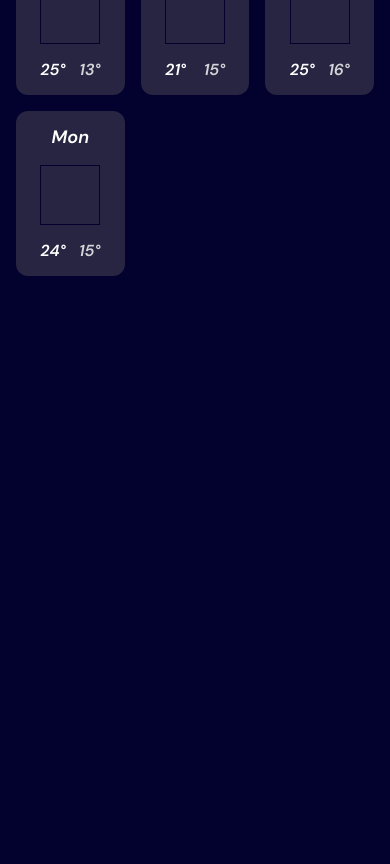
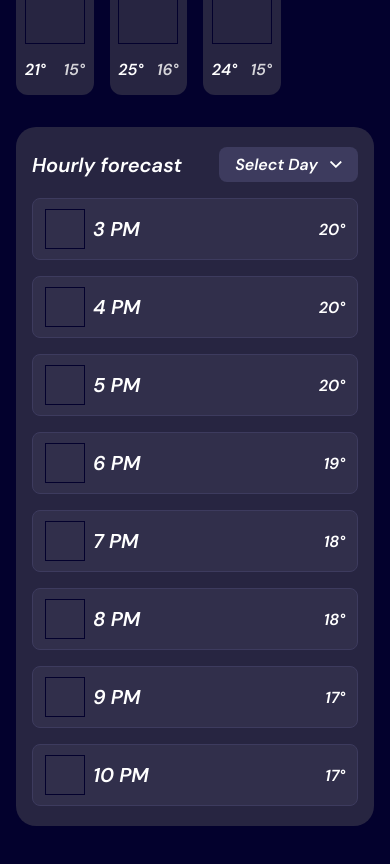
Before and after one commit to nofuenterr/weather-now, a React (Vite) app: page / in a window 390 px wide. Shown: the part 1380-2244 px from the top of the page. Before the commit the page ends 1736 px from the top, so only its background shows below. Built offline with nearby package versions, Linux system fonts and the light colour scheme; a web font is replaced by a local one.

Commit message:
feat: add hourly forecast section with placeholder contents, styles, reusable components, and responsiveness

```diff
--- a/src/components/MainContent.tsx
+++ b/src/components/MainContent.tsx
@@ -1,4 +1,6 @@
+import { Select } from 'radix-ui';
 import searchIcon from '../assets/icons/icon-search.svg';
+import DropdownIcon from './icons/DropdownIcon';
 
 export default function MainContent() {
 	return (
@@ -19,7 +21,7 @@ export default function MainContent() {
 				</button>
 			</div>
 
-			<div className="grid gap-8">
+			<div className="grid gap-8 xl:grid-cols-[1fr_24rem]">
 				<section className="grid gap-5">
 					<div className='grid gap-4 rounded-[20px] bg-[url("/src/assets/images/bg-today-small.svg")] bg-cover bg-center bg-no-repeat px-6 py-10 md:grid-cols-2 md:bg-[url("/src/assets/images/bg-today-large.svg")] md:py-20'>
 						<div className="grid gap-3 text-center md:self-center md:justify-self-start md:text-start">
@@ -46,7 +48,7 @@ export default function MainContent() {
 
 				<section className="grid gap-5">
 					<h2 className="text-xl font-semibold">Daily forecast</h2>
-					<ul className="grid grid-cols-[repeat(auto-fit,minmax(90px,1fr))] gap-4 md:grid-cols-7">
+					<ul className="grid grid-cols-[repeat(auto-fit,minmax(76px,1fr))] gap-4">
 						<DailyWeatherCard dayLabel="Tue" maxTemp="20°" minTemp="14°" />
 						<DailyWeatherCard dayLabel="Wed" maxTemp="21°" minTemp="15°" />
 						<DailyWeatherCard dayLabel="Thu" maxTemp="24°" minTemp="14°" />
@@ -57,7 +59,23 @@ export default function MainContent() {
 					</ul>
 				</section>
 
-				<section></section>
+				<section className="grid h-min content-start gap-4 rounded-[20px] bg-neutral-800 px-4 py-5 md:p-6 xl:col-start-2 xl:row-start-1 xl:row-end-3">
+					<div className="flex items-center justify-between">
+						<h2 className="text-xl font-semibold">Hourly forecast</h2>
+						<SelectUnits />
+					</div>
+
+					<ul className="grid gap-4">
+						<HourlyWeatherCard timeLabel="3 PM" minTemp="20°" />
+						<HourlyWeatherCard timeLabel="4 PM" minTemp="20°" />
+						<HourlyWeatherCard timeLabel="5 PM" minTemp="20°" />
+						<HourlyWeatherCard timeLabel="6 PM" minTemp="19°" />
+						<HourlyWeatherCard timeLabel="7 PM" minTemp="18°" />
+						<HourlyWeatherCard timeLabel="8 PM" minTemp="18°" />
+						<HourlyWeatherCard timeLabel="9 PM" minTemp="17°" />
+						<HourlyWeatherCard timeLabel="10 PM" minTemp="17°" />
+					</ul>
+				</section>
 			</div>
 		</main>
 	);
@@ -101,3 +119,72 @@ function DailyWeatherCard({
 		</li>
 	);
 }
+
+function SelectUnits() {
+	return (
+		<Select.Root>
+			<Select.Trigger
+				className="inline-flex cursor-pointer items-center justify-center gap-3 rounded-lg bg-neutral-600 px-4 py-2"
+				aria-label="Select day"
+			>
+				<Select.Value placeholder="Select Day" />
+				<Select.Icon>
+					<DropdownIcon className="*:fill-neutral-0 h-4.5 w-3" />
+				</Select.Icon>
+			</Select.Trigger>
+
+			<Select.Portal>
+				<Select.Content
+					position="popper"
+					sideOffset={10}
+					className="w-53.5 overflow-hidden rounded-xl border border-neutral-600 bg-neutral-800 drop-shadow-[0_8px_16px_rgba(241,96,9,0.32)]"
+				>
+					<Select.Viewport className="grid gap-1 p-2">
+						<SelectItem value="monday" text="Monday" />
+						<SelectItem value="tuesday" text="Tuesday" />
+						<SelectItem value="wednesday" text="Wednesday" />
+						<SelectItem value="thursday" text="Thursday" />
+						<SelectItem value="friday" text="Friday" />
+						<SelectItem value="saturday" text="Saturday" />
+						<SelectItem value="sunday" text="Sunday" />
+					</Select.Viewport>
+				</Select.Content>
+			</Select.Portal>
+		</Select.Root>
+	);
+}
+
+interface SelectItemProps {
+	value: string;
+	text: string;
+}
+
+function SelectItem({ value, text }: SelectItemProps) {
+	return (
+		<Select.Item
+			value={value}
+			className="cursor-pointer rounded-lg px-2 py-2.5"
+		>
+			<Select.ItemText>{text}</Select.ItemText>
+			<Select.ItemIndicator />
+		</Select.Item>
+	);
+}
+
+interface HourlyWeatherCardProps {
+	timeLabel: string;
+	minTemp: string;
+}
+
+function HourlyWeatherCard({ timeLabel, minTemp }: HourlyWeatherCardProps) {
+	return (
+		<li className="flex items-center justify-between rounded-lg border border-neutral-600 bg-neutral-700 px-3 py-2.5">
+			<div className="flex items-center gap-2">
+				<div className="size-10 border border-neutral-900"></div>
+				<h3 className="text-xl">{timeLabel}</h3>
+			</div>
+
+			<p className="">{minTemp}</p>
+		</li>
+	);
+}
--- a/src/styles/global.css
+++ b/src/styles/global.css
@@ -85,5 +85,6 @@
 body {
 	position: relative;
 	min-height: 100dvh;
+	max-width: 1440px;
 	margin: 0 auto;
 }
```
